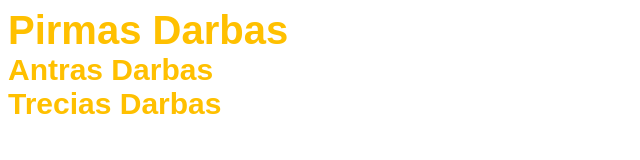
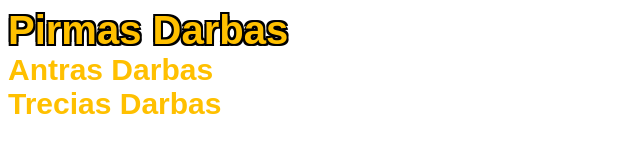
Before and after one commit to Arnelys/arnelys.github.io, a plain HTML site: page index.html in a window 1280 px wide. In both pictures the pointer is over the link "Pirmas Darbas". Shown: the whole page, without its empty margins (0-640 px from the left). Drawn offline with Linux system fonts and the light colour scheme.

Commit message:
Update style.css

```diff
--- a/style.css
+++ b/style.css
@@ -10,4 +10,9 @@ a {
 
 a:hover {
 	font-size: 40px;
+	text-shadow:
+   	-2px -2px 0 #000,
+    	2px -2px 0 #000,
+    	-2px 2px 0 #000,
+     	2px 2px 0 #000;
 }
```
